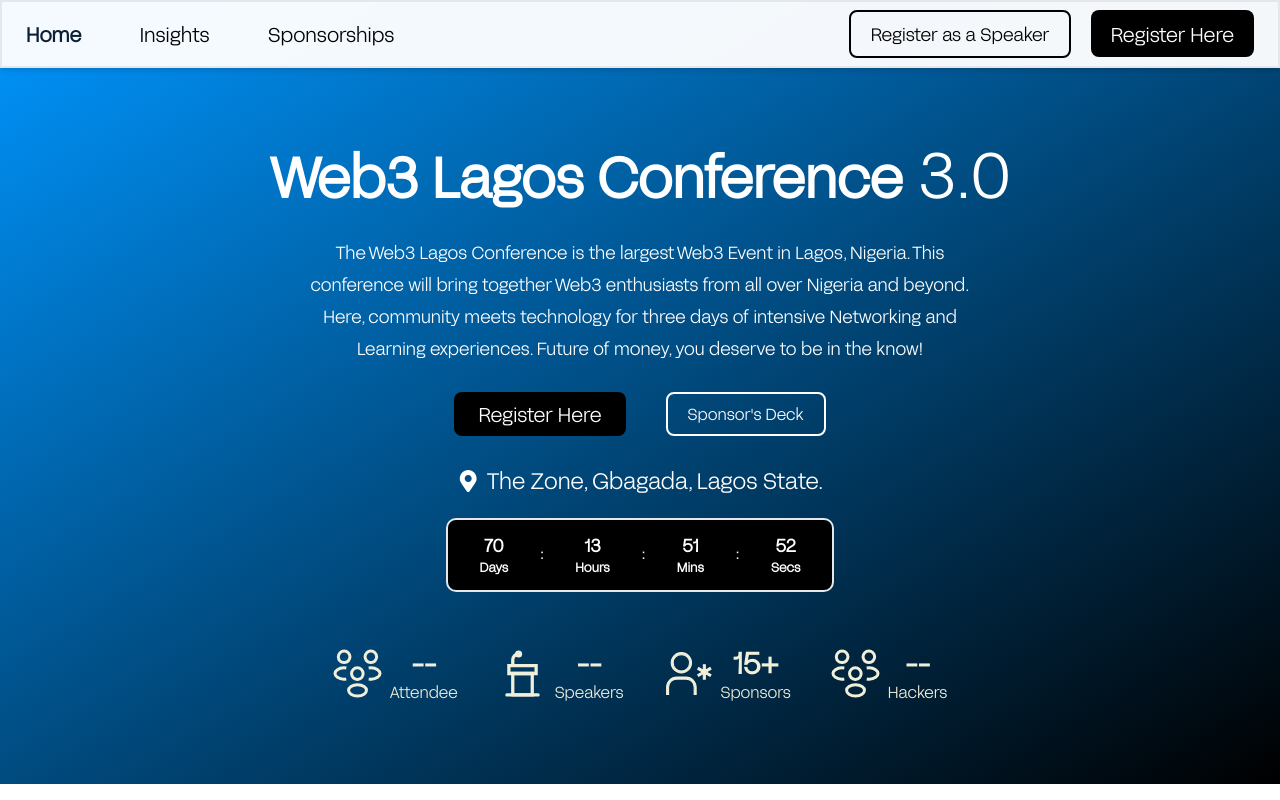
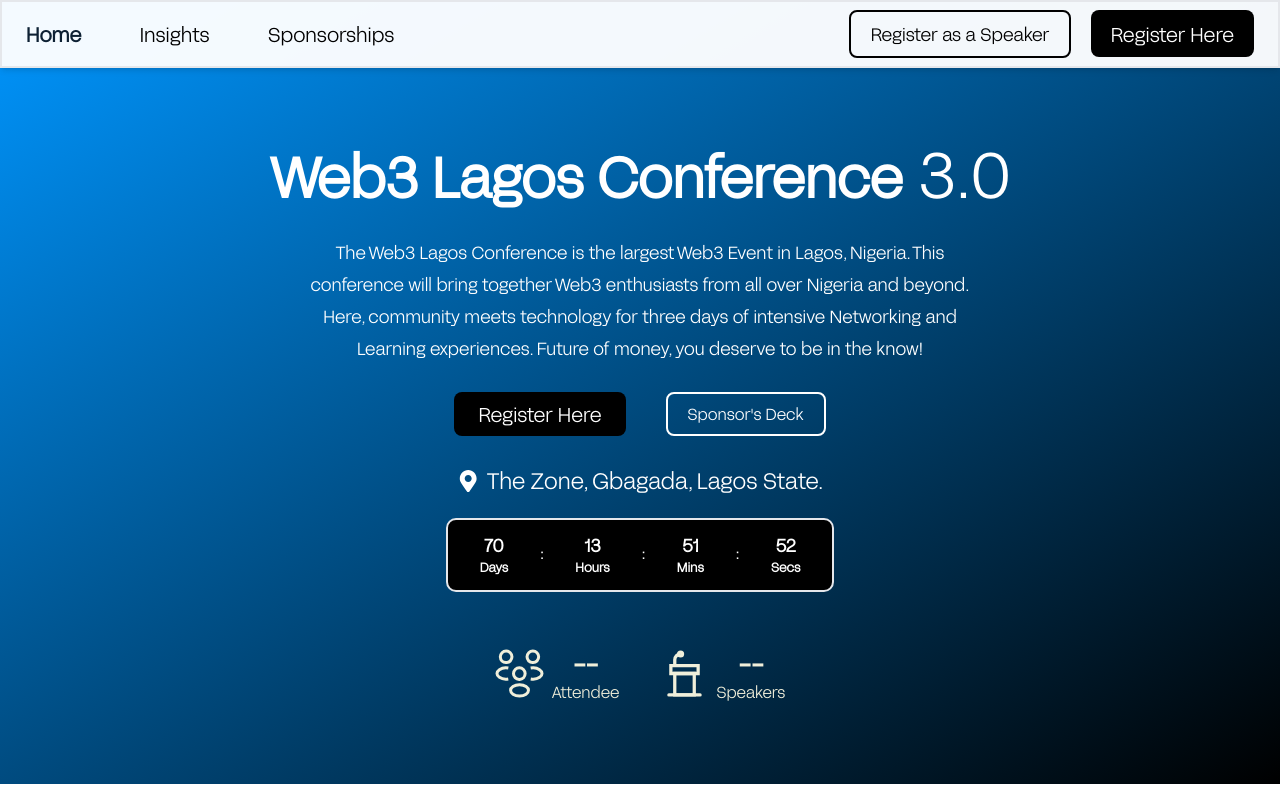
Before and after one commit to Bloceducare/web3-lagos, a Next.js app in the folder frontend/: page / in a window 1280 px wide. Shown: the top 800 px of the page. Built offline with nearby package versions, Linux system fonts and the light colour scheme; no server answers.

Commit message:
remove hacker and sponsor

```diff
--- a/frontend/components/AboveFold.tsx
+++ b/frontend/components/AboveFold.tsx
@@ -142,8 +142,8 @@ const AboveFold = () => {
         <div className="flex flex-wrap lg:flex-nowrap items-center space-y-8 md:space-y-0 md:space-x-10 my-8 justify-between w-[88%] md:w-fit">
           <Progress Title="Attendee" number={registrations.length > 0 ? `${registrations.length}`: '--'} imageSrc="/attendees.svg" />
           <Progress Title="Speakers" number={speakers.length > 0 ? `${speakers.length}`: '--'} imageSrc="/speakers.svg" />
-          <Progress Title="Sponsors" number="15+" imageSrc="/sponsor.svg" />
-          <Progress Title="Hackers" number={registrations.length > 0 ? `${registrations.length}`: '--'} imageSrc="/attendees.svg" />
+          {/* <Progress Title="Sponsors" number="15+" imageSrc="/sponsor.svg" />
+          <Progress Title="Hackers" number={registrations.length > 0 ? `${registrations.length}`: '--'} imageSrc="/attendees.svg" /> */}
         </div>
           </div>
         </div>
```
